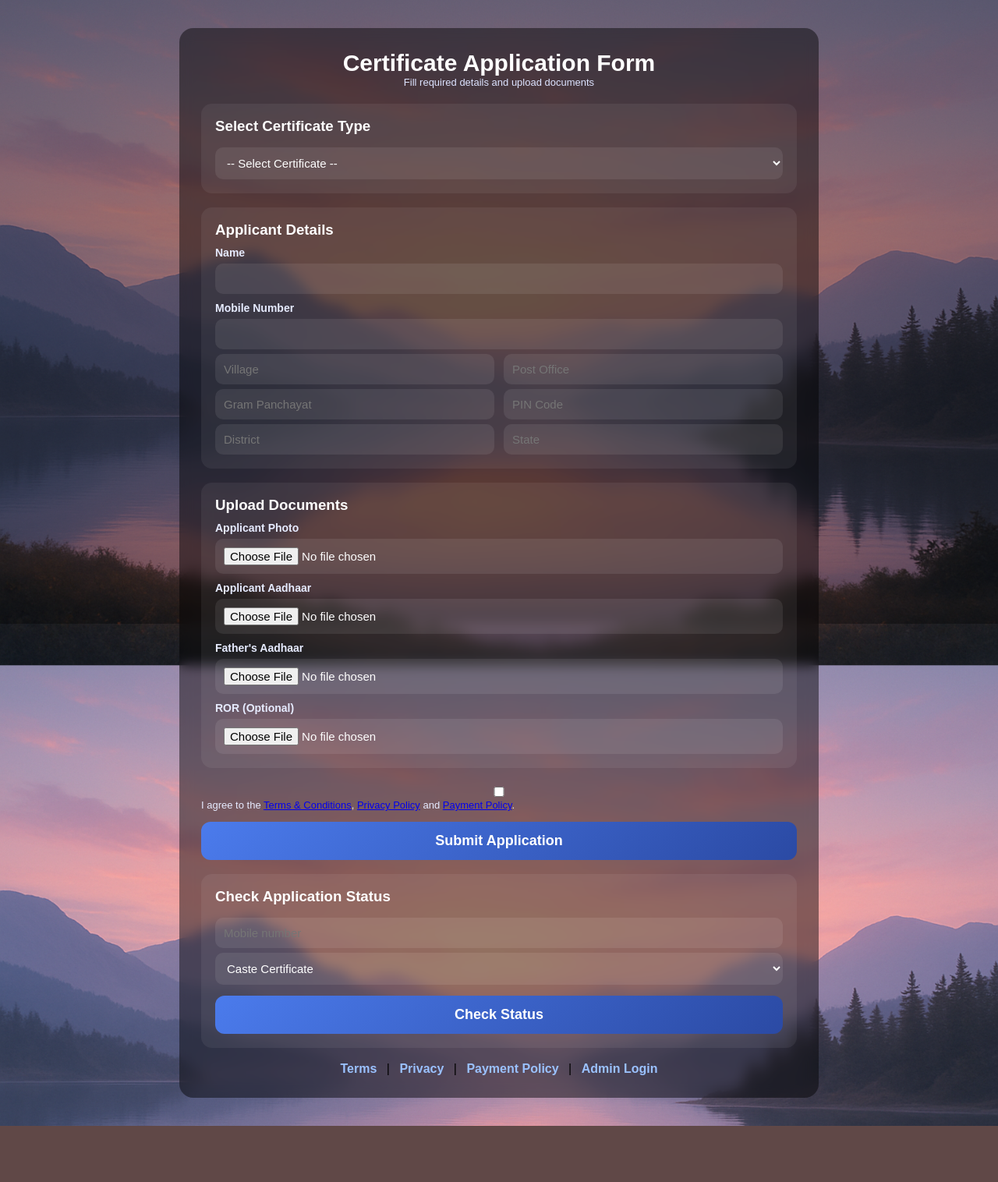
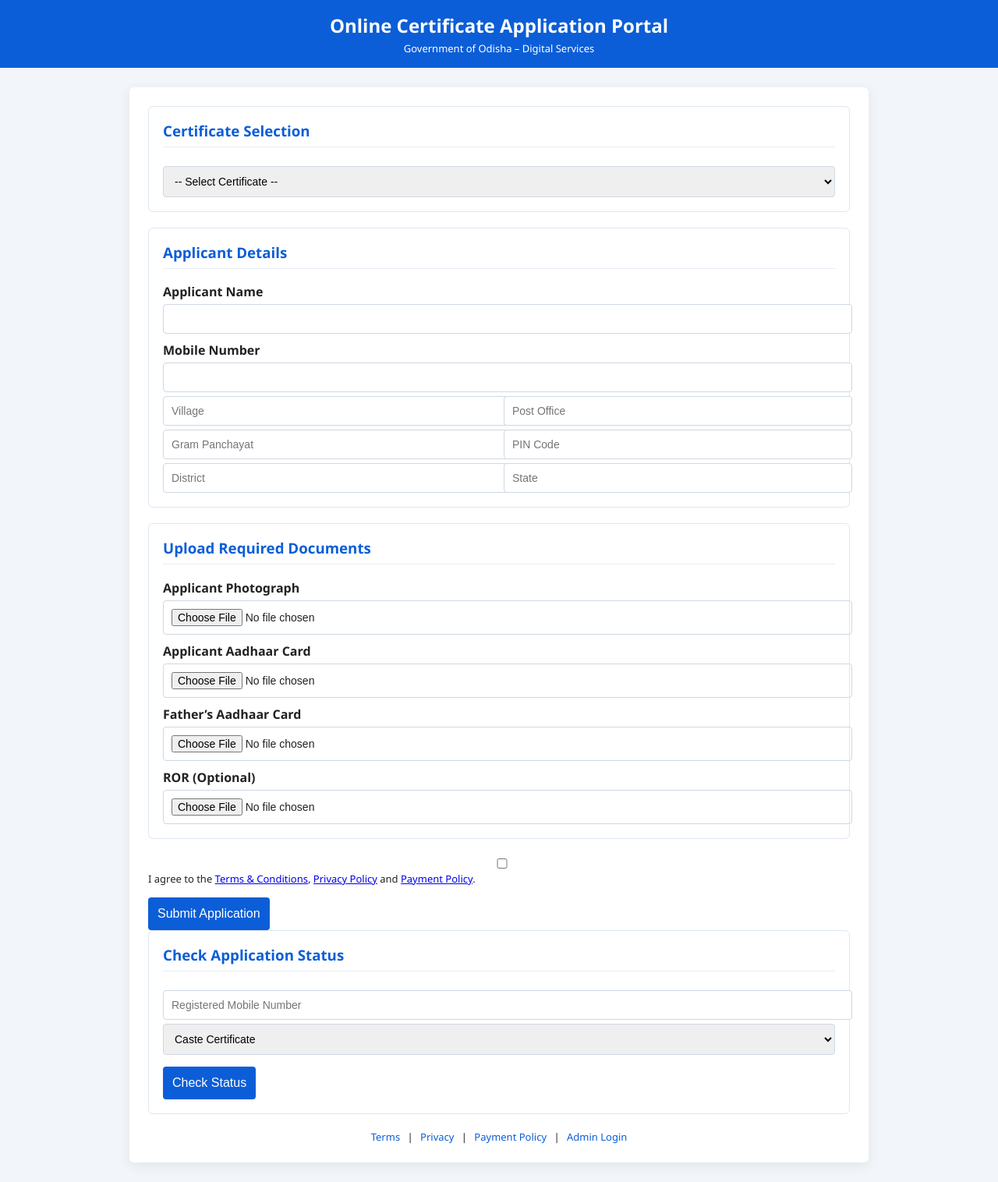
Before and after one commit to Aditya1234AD/certificate-app, a Flask app: page / in a window 1280 px wide. Shown: the whole page at 78% size. Before the commit the page ends 1444 px from the top, so only its background shows below. Run offline with Flask 3, Linux system fonts and the light colour scheme.

Commit message:
Update index.html

```diff
--- a/templates/index.html
+++ b/templates/index.html
@@ -1,72 +1,63 @@
 <!DOCTYPE html>
 <html lang="en">
 <head>
-<meta charset="utf-8" />
-<meta name="viewport" content="width=device-width,initial-scale=1" />
-<title>Apply Certificate</title>
+<meta charset="UTF-8">
+<meta name="viewport" content="width=device-width, initial-scale=1.0">
+<title>Online Certificate Application</title>
 
 <style>
-* {
-  box-sizing: border-box;
+body {
+  font-family: "Segoe UI", Arial, sans-serif;
+  background: #f2f6fb;
   margin: 0;
-  padding: 0;
+  color: #222;
 }
 
-body {
-  font-family: "Poppins", sans-serif;
-  min-height: 100vh;
-  background: url("static/file_00000000fbac7208b34ecab5e99ddd76.png") no-repeat center center fixed;
-  background-size: cover;
-  position: relative;
+/* HEADER */
+.header-bar {
+  background: #0b5ed7;
+  color: white;
+  padding: 16px;
+  text-align: center;
 }
 
-body::before {
-  content: "";
-  position: fixed;
-  inset: 0;
-  background: rgba(0,0,0,0.35);
-  z-index: -1;
+.header-bar h1 {
+  margin: 0;
+  font-size: 24px;
 }
 
-.container {
-  max-width: 820px;
-  margin: 36px auto;
-  padding: 28px;
-  border-radius: 18px;
-  background: rgba(0,0,0,0.45);
-  backdrop-filter: blur(8px);
+.header-bar p {
+  margin: 4px 0 0;
+  font-size: 13px;
 }
 
-.header {
-  text-align: center;
+/* CONTAINER */
+.container {
+  max-width: 900px;
+  margin: 25px auto;
+  background: #fff;
+  padding: 24px;
+  border-radius: 6px;
+  box-shadow: 0 4px 16px rgba(0,0,0,0.08);
+}
+
+/* SECTION BOX */
+.box {
+  border: 1px solid #dfe6f1;
+  border-radius: 6px;
+  padding: 18px;
   margin-bottom: 20px;
 }
 
-h2 {
-  color: #fff;
-  font-size: 30px;
+.box h3 {
+  margin-top: 0;
+  color: #0b5ed7;
+  border-bottom: 1px solid #e6ecf5;
+  padding-bottom: 8px;
 }
 
-.subtitle {
-  color: #dce3ff;
-  font-size: 13px;
-}
-
-.box {
-  background: rgba(255,255,255,0.06);
-  border-radius: 14px;
-  padding: 18px;
-  margin: 18px 0;
-}
-
-.box h3 {
-  color: #fff;
-  margin-bottom: 10px;
-}
-
+/* FORM */
 label {
-  color: #e6ebff;
-  font-size: 14px;
   font-weight: 600;
   margin-top: 10px;
   display: block;
@@ -74,13 +65,16 @@ label {
 
 input, select {
   width: 100%;
-  padding: 11px;
-  margin-top: 6px;
-  border-radius: 10px;
-  border: none;
-  background: rgba(255,255,255,0.08);
-  color: white;
-  font-size: 15px;
+  padding: 10px;
+  margin-top: 5px;
+  border-radius: 4px;
+  border: 1px solid #cfd8e3;
+  font-size: 14px;
+}
+
+input:focus, select:focus {
+  outline: none;
+  border-color: #0b5ed7;
 }
 
 .grid-2 {
@@ -89,59 +83,64 @@ input, select {
   gap: 12px;
 }
 
-@media(max-width:720px) {
+@media(max-width:700px) {
   .grid-2 { grid-template-columns: 1fr; }
 }
 
+/* BUTTON */
 button {
-  width: 100%;
-  padding: 14px;
-  border-radius: 12px;
+  background: #0b5ed7;
+  color: white;
   border: none;
-  font-size: 18px;
-  font-weight: bold;
-  background: linear-gradient(135deg, #4b7bec, #2b4aa4);
-  color: white;
+  padding: 12px;
+  font-size: 16px;
+  border-radius: 4px;
   cursor: pointer;
-  margin-top: 14px;
-}
-
-.link-container {
-  text-align: center;
   margin-top: 15px;
 }
 
-.link-container a {
-  color: #9ac1ff;
-  font-weight: bold;
-  text-decoration: none;
-  margin: 0 8px;
+button:hover {
+  background: #094db5;
 }
 
+/* CONSENT */
 .consent {
   margin-top: 12px;
   font-size: 13px;
-  color: #e6ebff;
+}
+
+/* FOOTER */
+.footer {
+  text-align: center;
+  margin-top: 20px;
+  font-size: 13px;
+}
+
+.footer a {
+  color: #0b5ed7;
+  text-decoration: none;
+  margin: 0 6px;
 }
 </style>
 </head>
 
 <body>
 
+<!-- HEADER -->
+<div class="header-bar">
+  <h1>Online Certificate Application Portal</h1>
+  <p>Government of Odisha – Digital Services</p>
+</div>
+
 <div class="container">
-
-  <div class="header">
-    <h2>Certificate Application Form</h2>
-    <div class="subtitle">Fill required details and upload documents</div>
-  </div>
 
 <!-- APPLICATION FORM -->
 <form action="/submit" method="POST" enctype="multipart/form-data">
 
 <div class="box">
-      <h3>Select Certificate Type</h3>
+  <h3>Certificate Selection</h3>
   <select name="cert_type" required>
-        <option value="" disabled selected>-- Select Certificate --</option>
+    <option value="">-- Select Certificate --</option>
     <option>Caste Certificate</option>
     <option>Income Certificate</option>
     <option>Resident Certificate</option>
@@ -151,7 +150,7 @@ button {
 <div class="box">
   <h3>Applicant Details</h3>
 
-      <label>Name</label>
+  <label>Applicant Name</label>
   <input type="text" name="name" required>
 
   <label>Mobile Number</label>
@@ -174,22 +173,21 @@ button {
 </div>
 
 <div class="box">
-      <h3>Upload Documents</h3>
+  <h3>Upload Required Documents</h3>
 
-      <label>Applicant Photo</label>
+  <label>Applicant Photograph</label>
   <input type="file" name="photo" required>
 
-      <label>Applicant Aadhaar</label>
+  <label>Applicant Aadhaar Card</label>
   <input type="file" name="aadhaar" required>
 
-      <label>Father's Aadhaar</label>
+  <label>Father’s Aadhaar Card</label>
   <input type="file" name="father_aadhaar" required>
 
   <label>ROR (Optional)</label>
   <input type="file" name="ror">
 </div>
 
-    <!-- Razorpay Consent -->
 <div class="consent">
   <input type="checkbox" required>
   I agree to the
@@ -199,13 +197,14 @@ button {
 </div>
 
 <button type="submit">Submit Application</button>
+
 </form>
 
 <!-- STATUS CHECK -->
 <div class="box">
   <h3>Check Application Status</h3>
-    <form method="POST" action="/check-status">
-      <input type="tel" name="mobile" placeholder="Mobile number" required>
+  <form action="/check-status" method="POST">
+    <input type="tel" name="mobile" placeholder="Registered Mobile Number" required>
     <select name="cert_type" required>
       <option>Caste Certificate</option>
       <option>Income Certificate</option>
@@ -215,7 +214,8 @@ button {
   </form>
 </div>
 
-  <div class="link-container">
+<!-- FOOTER -->
+<div class="footer">
   <a href="/terms">Terms</a> |
   <a href="/privacy">Privacy</a> |
   <a href="/razorpay">Payment Policy</a> |
```
Lines whose indentation alone changed are shown as unchanged.
